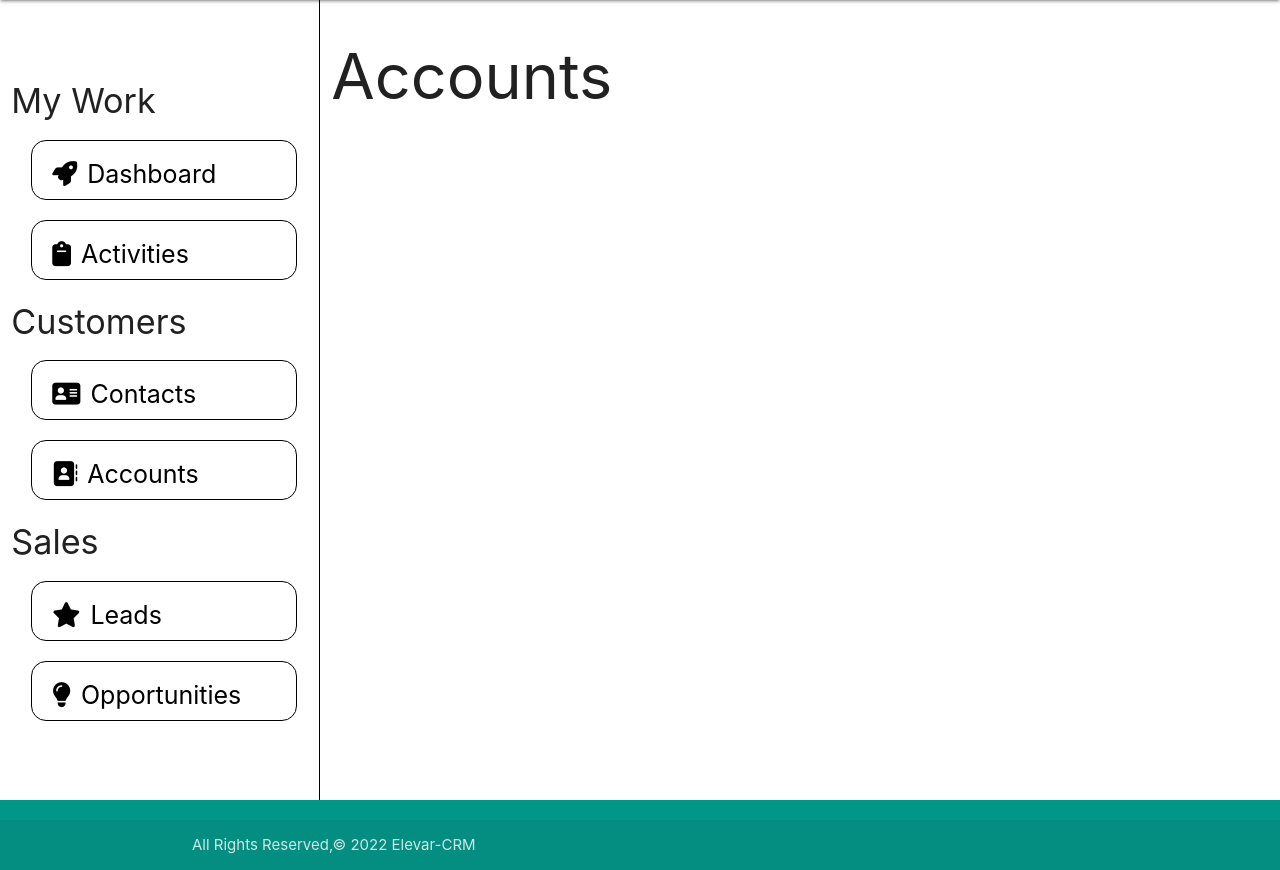
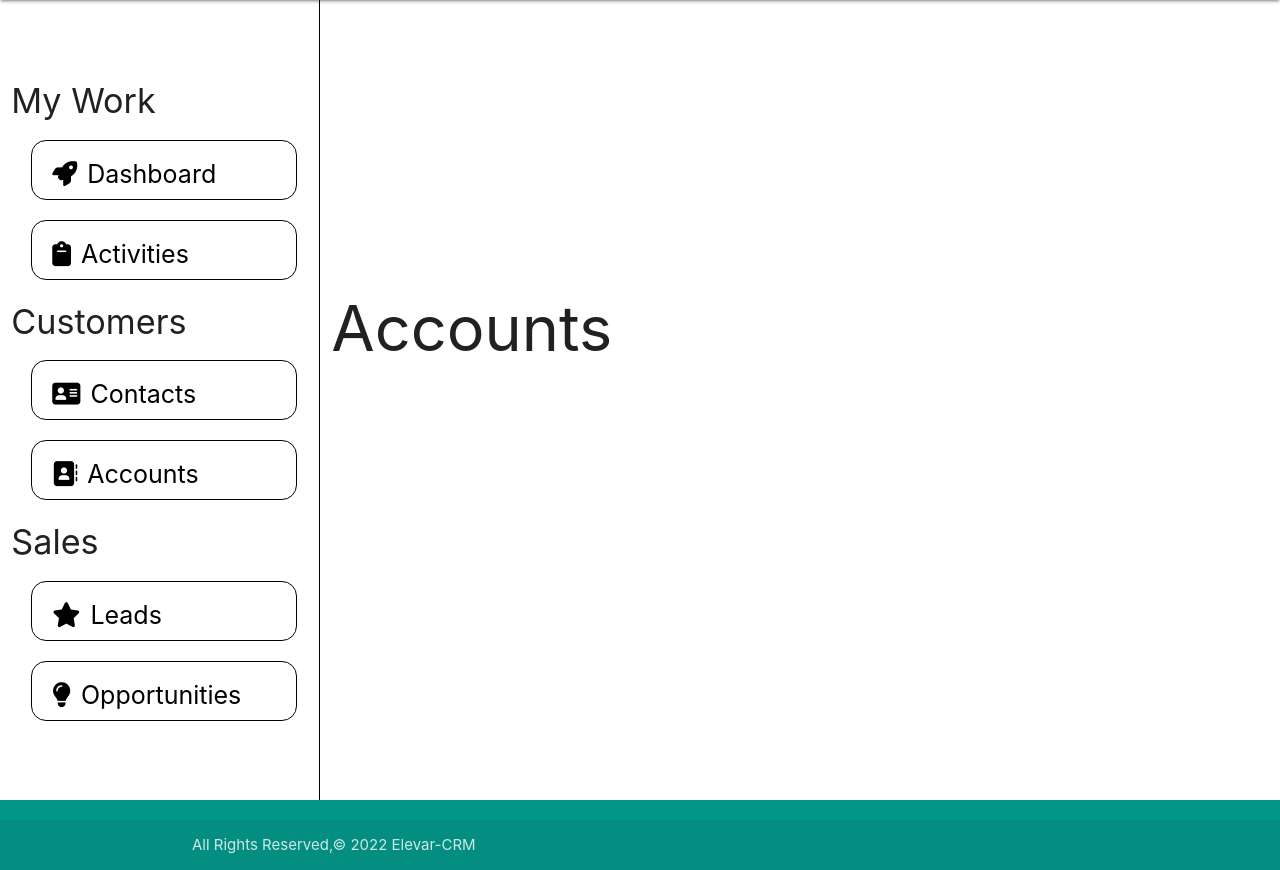
Before and after one commit to SunghunP/Elevar_crm, a Django app: page /account/ in a window 1280 px wide. Shown: the part 64-934 px from the top of the page. Run offline with Django 4.2, Linux system fonts and the light colour scheme; the visitor is signed in with stand-in values (Sample User, id 1); some libraries are stand-ins or nearby versions.

Commit message:
Create and style new card for account details plus new header for main content

```diff
--- a/main_app/static/css/style.css
+++ b/main_app/static/css/style.css
@@ -9,6 +9,15 @@ main {
 main.row {
 	margin: 0px;
 	padding: 0px;
+}
+
+.flex {
+	display: flex;
+	justify-content: center;
+}
+
+.flex.flex-col {
+	flex-direction: column;
 }
 
 .menu-item {
@@ -39,6 +48,10 @@ div.menu.col {
 	height: 100%;
 }
 
+div.content {
+	height: 80%;
+}
+
 i.fa-solid {
 	margin: 5px;
 	margin-right: 10px;
--- a/main_app/templates/base.html
+++ b/main_app/templates/base.html
@@ -51,7 +51,7 @@
       {% else %}
         <nomenu>
       {% endif %}
-    <div class="content col s9">
+    <div class="content col s9 flex flex-col">
       {% block content %}
       {% endblock %}
     </div>
--- a/main_app/templates/main_app/contact_detail.html
+++ b/main_app/templates/main_app/contact_detail.html
@@ -1,6 +1,6 @@
 {% extends 'base.html' %}
 {% block content %}
-
+<div class="flex flex-col">
 	<div class="contact-details-title">
 		<h1>{{contact}}</h1>
 		<div class="contact-details-icons-wrapper">
@@ -23,5 +23,5 @@
 			<p> {{contact.account.industry}} <br> {{contact.account.city}} {{contact.account.state}} {{contact.account.country}}<br> {{contact.account.description}} <br> </p>
 		</div>
 	</div>
-
+</div>
 {% endblock %}
```
Lines whose indentation alone changed are shown as unchanged.
